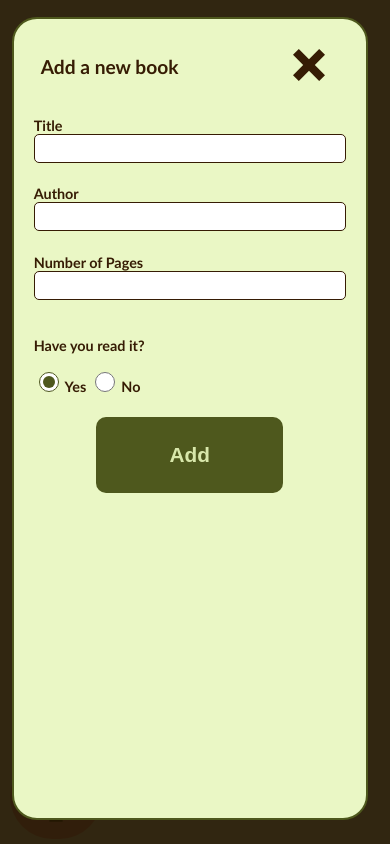
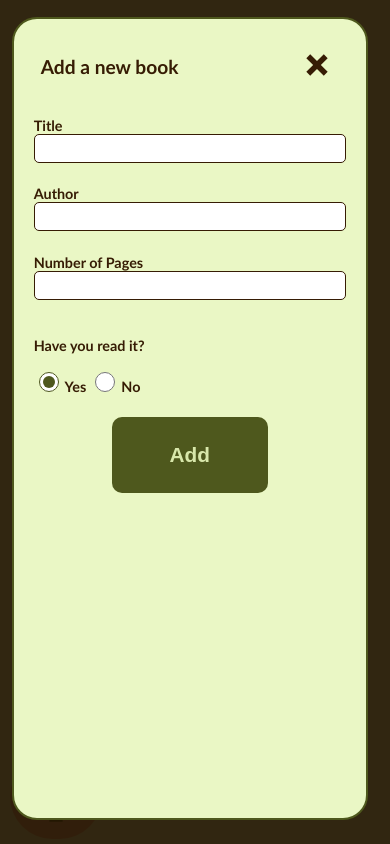
Before and after one commit to maria-sirb/virtual-library, a plain HTML site: page index.html in a window 390 px wide. Both pictures are taken after a click on the button 56 px from the left and 796 px from the top of the page. Drawn offline with Linux system fonts and the light colour scheme.

Commit message:
fix media query

```diff
--- a/style.css
+++ b/style.css
@@ -265,9 +265,18 @@ background-color:var(--accent-color);
 
         font-size: 1.2rem;
     }
+    .close-button-form>svg{
+        height: 2rem;
+        width: 2rem;
+    }
     .submit-btn{
         height: 10%;
         width: 60%;
     }
+    .status-button-read,
+.status-button-not-read,
+.submit-btn{
+    width: 50%;
+}
 
 }
```
